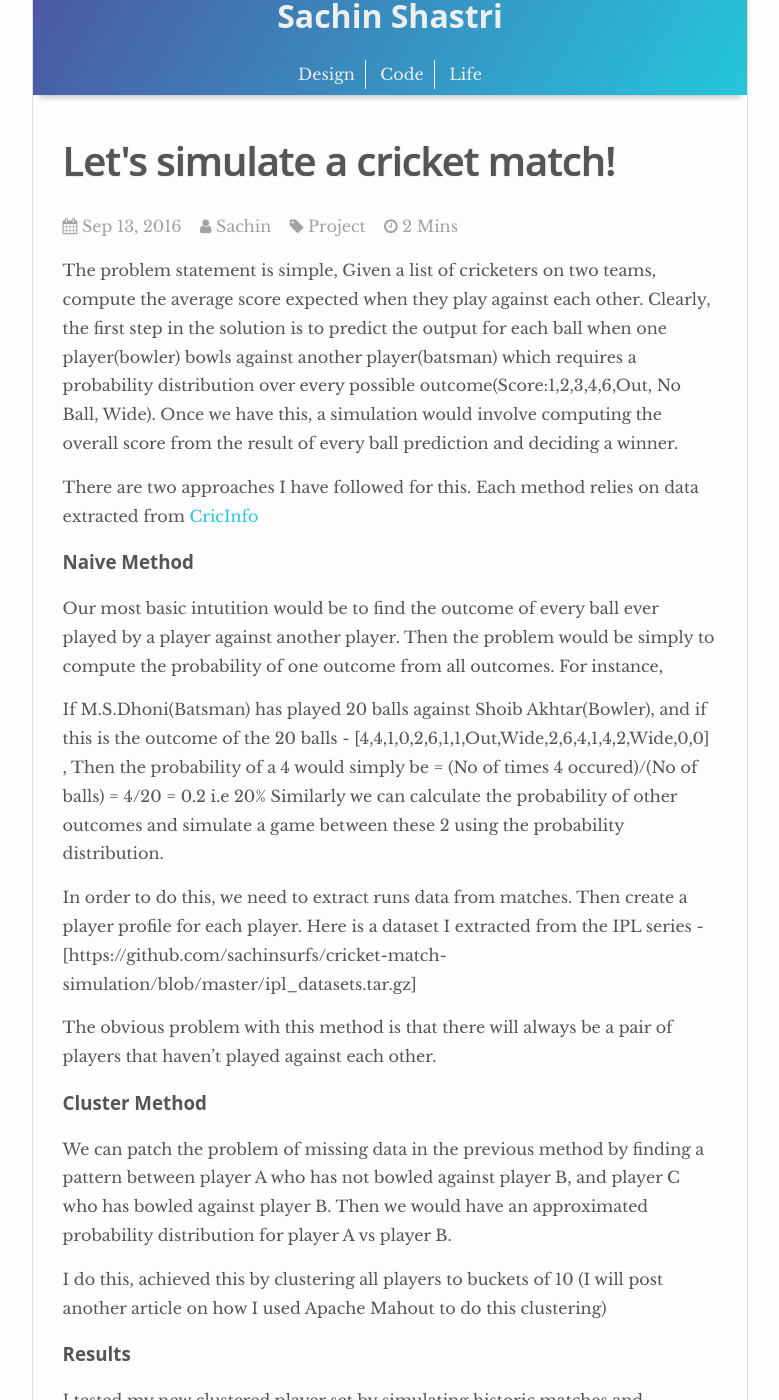
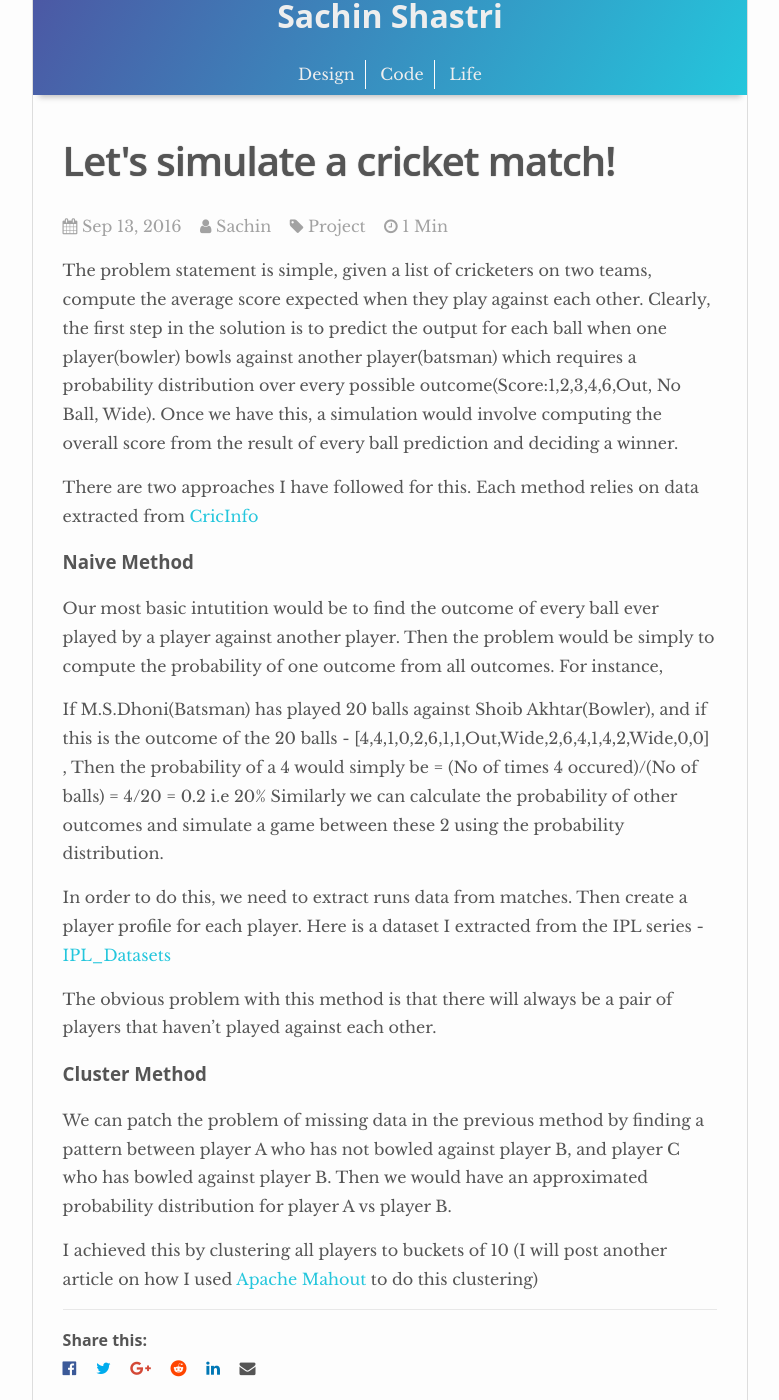
Before and after one commit to sachinsurfs/sachinsurfs.github.io, a Jekyll site: the page built from _posts/2016-10-7-coding-cricket.markdown, in a window 1280 px wide and 1400 px high, scrolled down 214 px. Shown: the whole window, without its empty margins (250-1029 px from the left). Built offline with Jekyll 4.4.1, drawn with Linux system fonts in a browser that asks for light colours; nearby versions of some CDN libraries; some of the changed text lies outside the part shown.

Commit message:
Cricket Project

```diff
--- a/_posts/2016-10-7-coding-cricket.markdown
+++ b/_posts/2016-10-7-coding-cricket.markdown
@@ -7,7 +7,7 @@
 author: sachin
 ---
 
-The problem statement is simple, Given a list of cricketers on two teams, compute the average score expected when they play against each other. Clearly, the first step in the solution is to predict the output for each ball when one player(bowler) bowls against another player(batsman) which requires a probability distribution over every possible outcome(Score:1,2,3,4,6,Out, No Ball, Wide). Once we have this, a simulation would involve computing the overall score from the result of every ball prediction and deciding a winner.
+The problem statement is simple, given a list of cricketers on two teams, compute the average score expected when they play against each other. Clearly, the first step in the solution is to predict the output for each ball when one player(bowler) bowls against another player(batsman) which requires a probability distribution over every possible outcome(Score:1,2,3,4,6,Out, No Ball, Wide). Once we have this, a simulation would involve computing the overall score from the result of every ball prediction and deciding a winner.
 
 There are two approaches I have followed for this. Each method relies on data extracted from [CricInfo](http://www.espncricinfo.com)
 
@@ -26,18 +26,4 @@
 
 We can patch the problem of missing data in the previous method by finding a pattern between player A who has not bowled against player B, and player C who has bowled against player B. Then we would have an approximated probability distribution for player A vs player B.
 
-I do this, achieved this by clustering all players to buckets of 10 (I will post another article on how I used Apache Mahout to do this clustering)
-
-
-
-### Results
-
-I tested my new clustered player set by simulating historic matches and comparing the results with the actual results. Here is the result of a match between
-
-<Insert JPEG>
-
-
- Once we have the cricket score
-
-
-(http://www.espncricinfo.com/ci/content/player/index.html)
+I achieved this by clustering all players to buckets of 10 (I will post another article on how I used [Apache Mahout](https://mahout.apache.org/) to do this clustering)
```
Also changed, not shown: other parts of _posts/2016-10-7-coding-cricket.markdown (+1 -1 lines).
